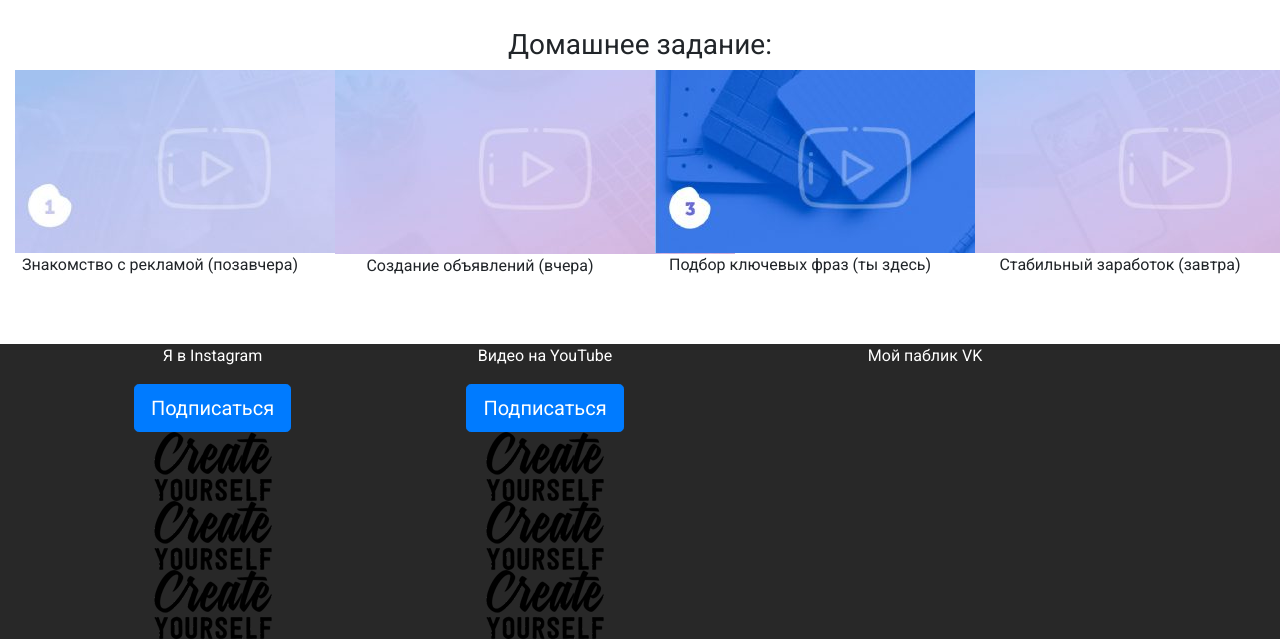
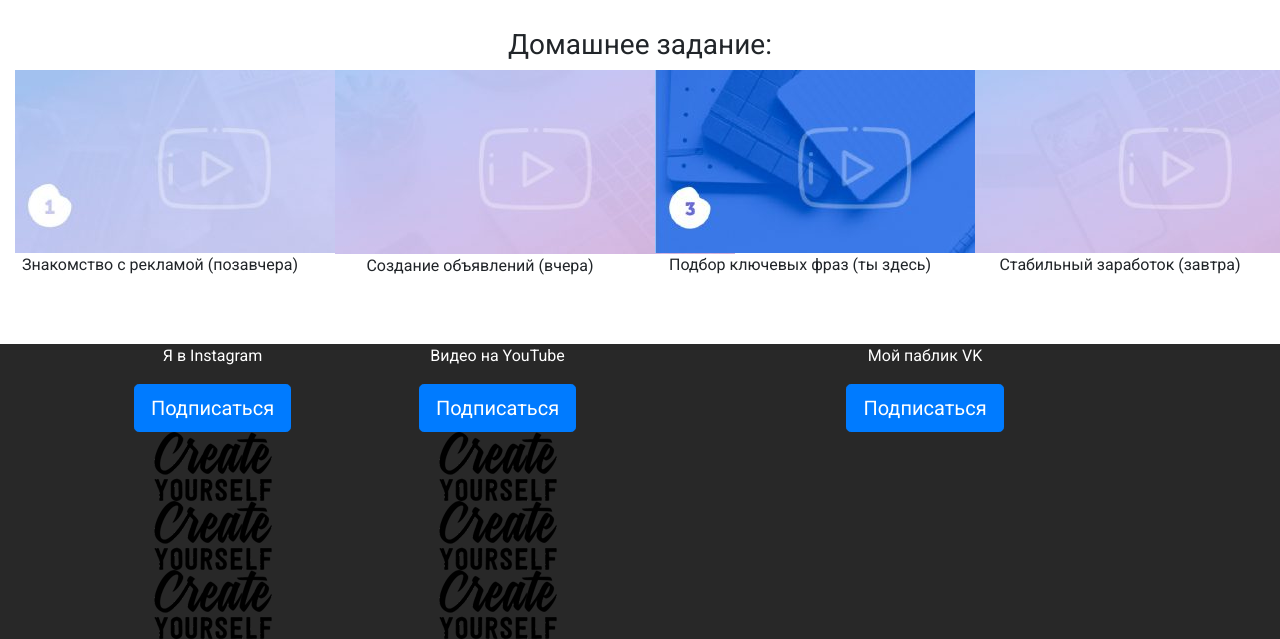
Before and after one commit to coatceatl/create-yourself, a website: page index.html in a window 1280 px wide. Shown: the part 1113-1752 px from the top of the page. Drawn offline with nearby package versions, Linux system fonts and the light colour scheme; a script that the page names is missing.

Commit message:
added vidget for vk, but need to change all links

```diff
--- a/index.html
+++ b/index.html
@@ -7,6 +7,7 @@
     <link href='https://fonts.googleapis.com/css?family=Roboto:400,700&amp;subset=cyrillic' rel='stylesheet'>
     <link rel='stylesheet' href='https://stackpath.bootstrapcdn.com/bootstrap/4.1.0/css/bootstrap.min.css' integrity='sha384-9gVQ4dYFwwWSjIDZnLEWnxCjeSWFphJiwGPXr1jddIhOegiu1FwO5qRGvFXOdJZ4' crossorigin='anonymous'>
     <link rel='stylesheet' href='style.css'>
+    <script src='https://vk.com/js/api/openapi.js?156' type='text/javascript'></script>
   </head>
   <body>
     <header class='header'>
@@ -98,7 +99,7 @@
               </div>
             </div>
           </div>
-          <div class='col-xs-12 col-sm-6 col-md-4 social-youtube'>
+          <div class='col-xs-12 col-sm-6 col-md-3 social-youtube'>
             <div class='column'>
               <div class='col-12'>
                 <p>Видео на YouTube</p>
@@ -123,8 +124,20 @@
               </div>
             </div>
           </div>
-          <div class='col-xs-12 col-sm-6 col-md-4 social-instagram'>
-            Мой паблик VK
+          <div class='col-xs-12 col-sm-6 social-vk'>
+            <div class='column'>
+              <div class='col-12'>
+                <p> Мой паблик VK</p>
+              </div>
+              <div class='col-12'>
+                <button type='button' class='btn btn-primary btn-lg'>Подписаться</a>
+              </div>
+              <div class='col-12 text-center' id='vk_groups'>
+                <script type="text/javascript">
+                  VK.Widgets.Group("vk_groups", {mode: 0, width: "420", height: "200"}, 1);
+              </script>
+              </div>
+            </div>
           </div>
         </div>
       </div>
```
